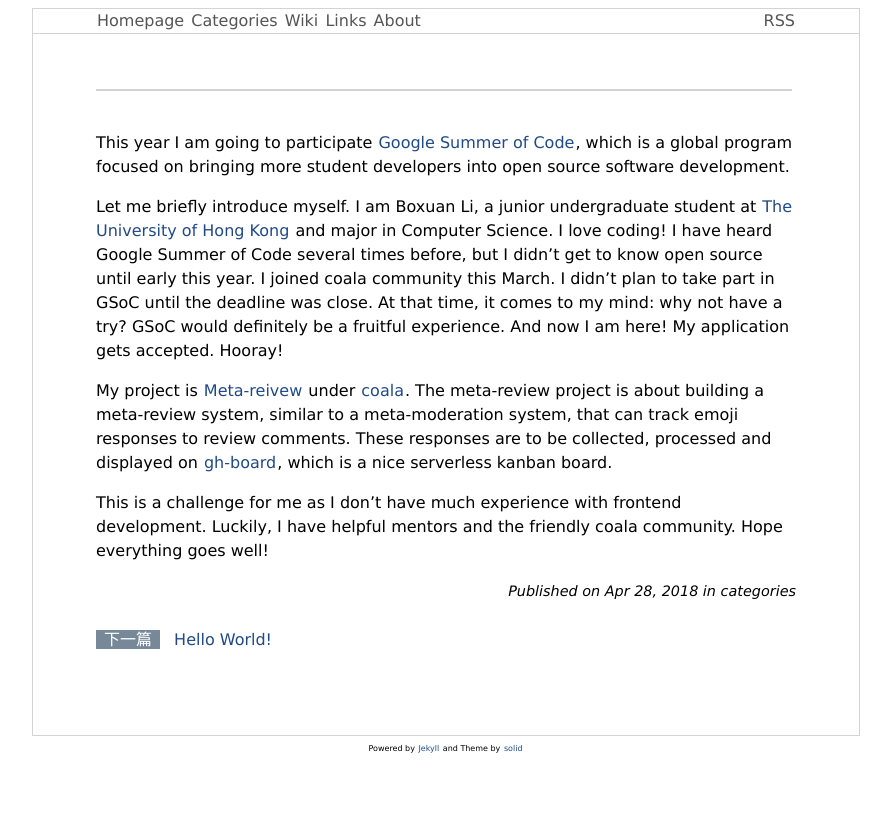
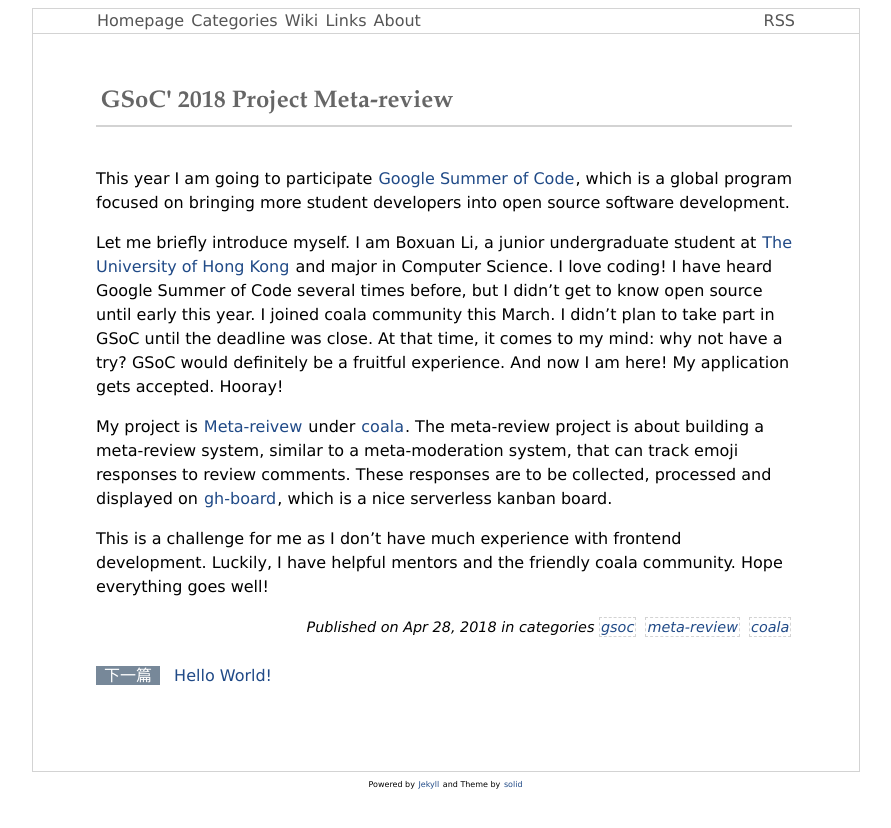
Before and after one commit to li-boxuan/li-boxuan.github.io, a Jekyll site: the page built from _posts/2018-04-28-gsoc-2018-project-meta-review.md, in a window 1280 px wide. Shown: the top 828 px of the page, without its empty margins (194-1085 px from the left). Built offline with Jekyll 4.4.1, drawn with Linux system fonts in a browser that asks for light colours; our own code applies the rules of GitHub Pages for plain Markdown files; comment, search, counter and statistics services are not loaded.

Commit message:
Fix post title colon

```diff
--- a/_posts/2018-04-28-gsoc-2018-project-meta-review.md
+++ b/_posts/2018-04-28-gsoc-2018-project-meta-review.md
@@ -1,6 +1,6 @@
 ---
 layout: post
-title: GSoC'2018 Project: Meta-review
+title: GSoC' 2018 Project Meta-review
 categories: [gsoc, meta-review, coala]
 description: gsoc, meta-review, coala
 keywords: gsoc, coala
```
